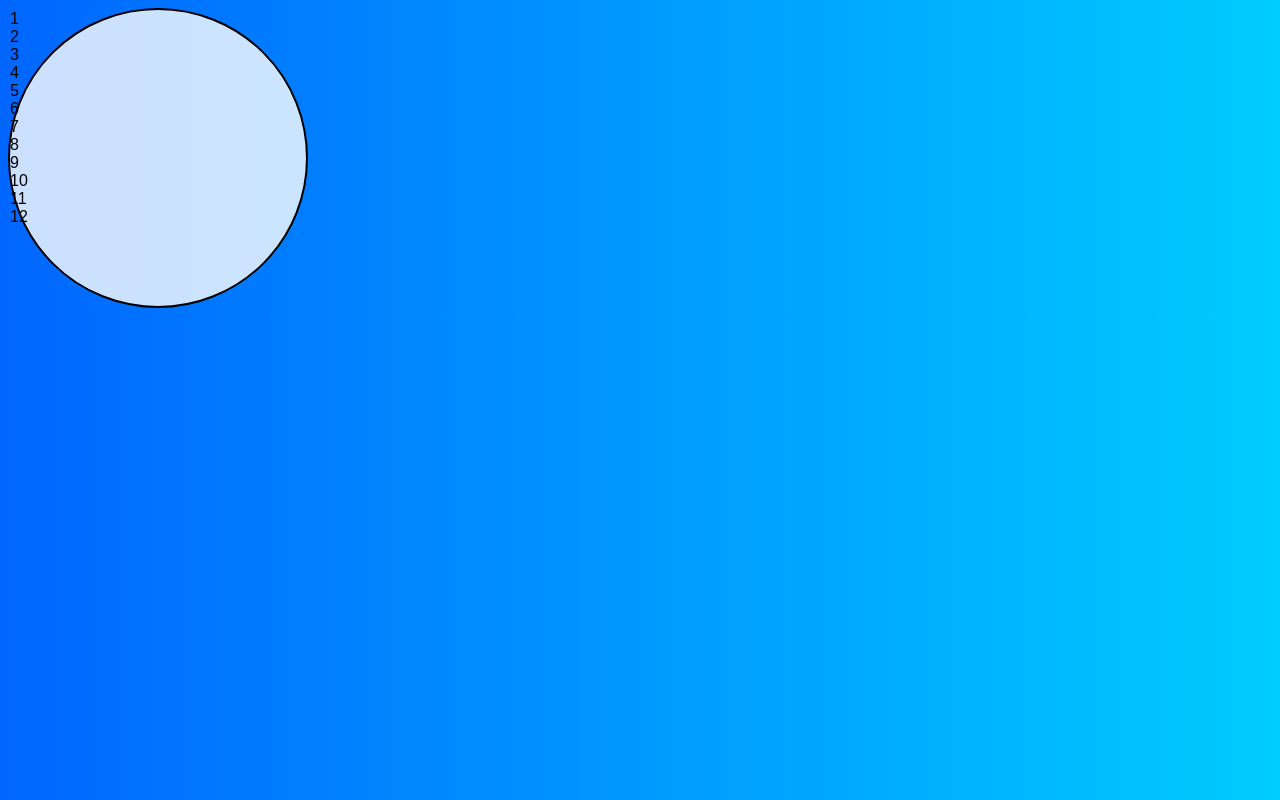
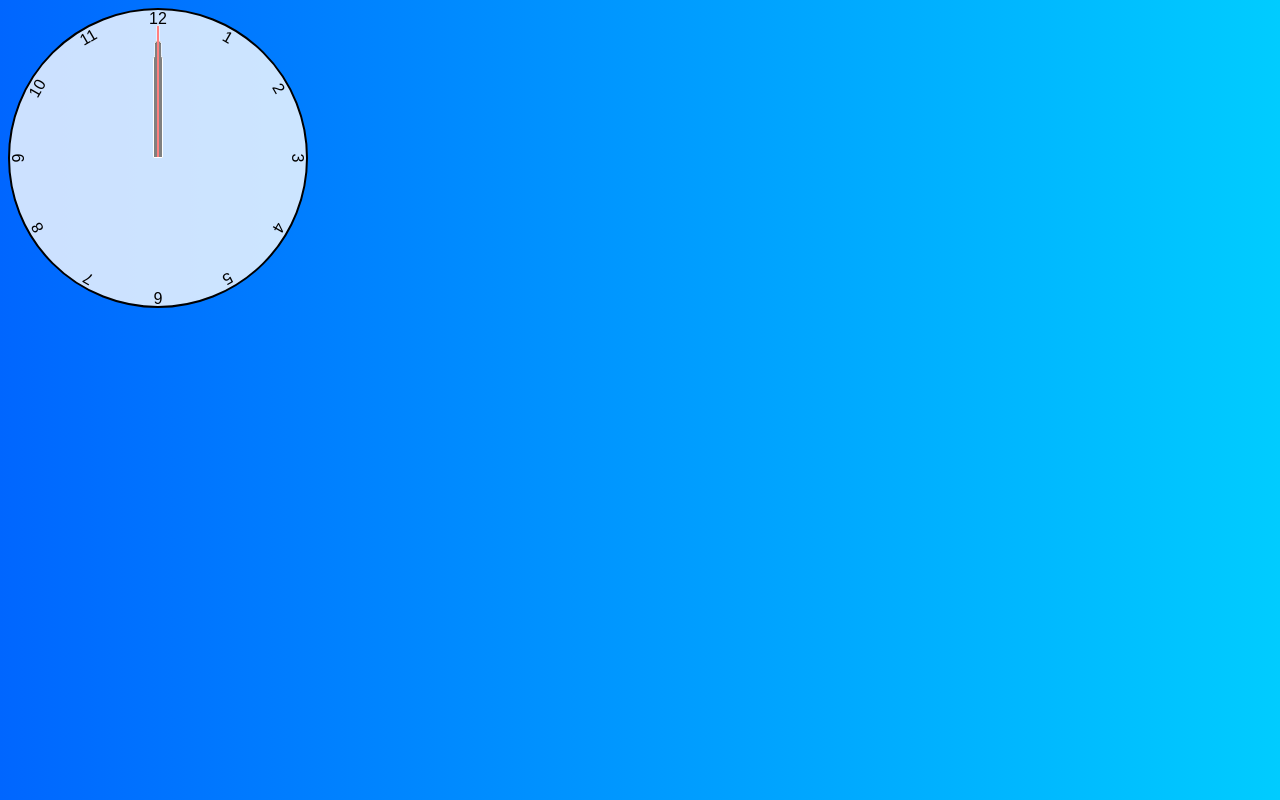
Before and after one commit to Akashaj86/Analog_Clock, a plain HTML site: page index.html in a window 1280 px wide. Drawn offline with Linux system fonts and the light colour scheme.

Commit message:
good time to add z index stuff

```diff
--- a/style.css
+++ b/style.css
@@ -13,4 +13,59 @@ body{
     background-color: rgba(255, 255, 255, .8); /*THIS MAKES CLOCK FACE TRANSPARENT*/
     border-radius: 50%; /*MAKES PERFECT CIRCLE*/
     border: 2px solid black;
+    position: relative; /*POSITION MUST BE REL W/NUM POSITION ABSOLUTE*/
 }
+
+.clock .number{
+    --rotation: 0;
+    position: absolute; /*IN ORDER TO MAKE POSTION REL TO CLOCK FACE*/
+    width: 100%; /*START OF NUM ROTATION TRICK*/
+    height: 100%;
+    text-align: center;
+    transform: rotate(var(--rotation));
+}
+
+.clock .number1{ --rotation: 30deg; }
+.clock .number2{ --rotation: 60deg; }
+.clock .number3{ --rotation: 90deg; }
+.clock .number4{ --rotation: 120deg; }
+.clock .number5{ --rotation: 150deg; }
+.clock .number6{ --rotation: 180deg; }
+.clock .number7{ --rotation: 210deg; }
+.clock .number8{ --rotation: 240deg; }
+.clock .number9{ --rotation: 270deg; }
+.clock .number10{ --rotation: 300deg; }
+.clock .number11{ --rotation: 330deg; } /*didn't need to add 12, @ default*/
+
+.clock .hand{
+    --rotation: 0;
+    position: absolute;
+    bottom: 50%; /*SETS HANDS AT CENTER*/
+    left: 50%; /*SETS HANDS AT CENTER*/
+
+    background-color: black;
+    border: 1px solid white;
+    border-top-left-radius: 10px;
+    border-top-right-radius: 10px;
+    transform-origin: bottom;
+    z-index: 10; /*ENSURES HAND IS ON TOP OF NUMBERS*/
+    transform: translateX(-50%) rotate(calc(var(--rotation) * 1deg));
+}
+
+.clock .hand.second{
+    width: 3px;
+    height: 45%;
+    background-color: red;
+}
+
+.clock .hand.minute{
+    width: 7px;
+    height: 40%;
+    background-color: black;
+}
+
+.clock .hand.hour{
+    width: 10px;
+    height: 35%;
+    background-color: black;
+}
```
